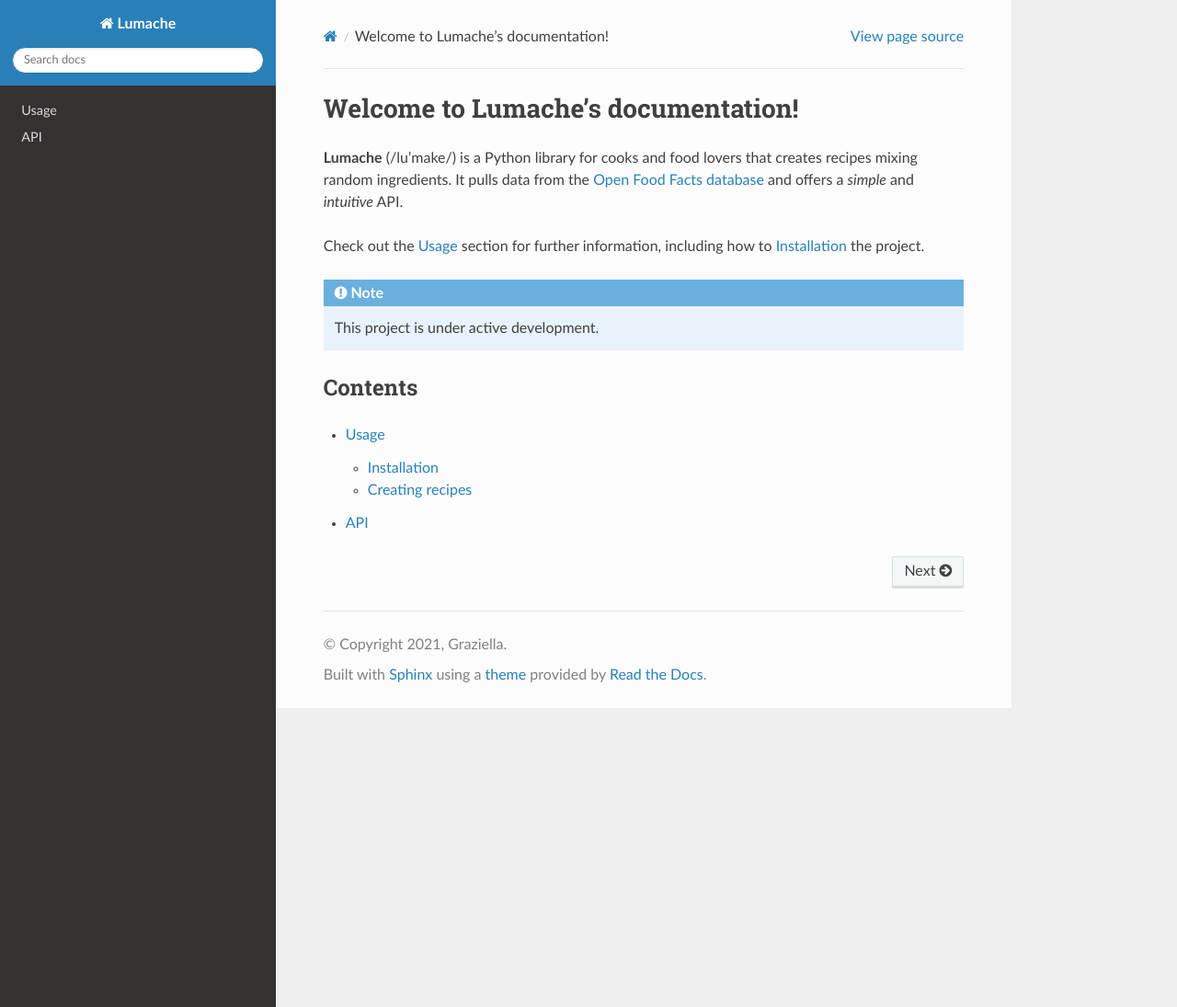
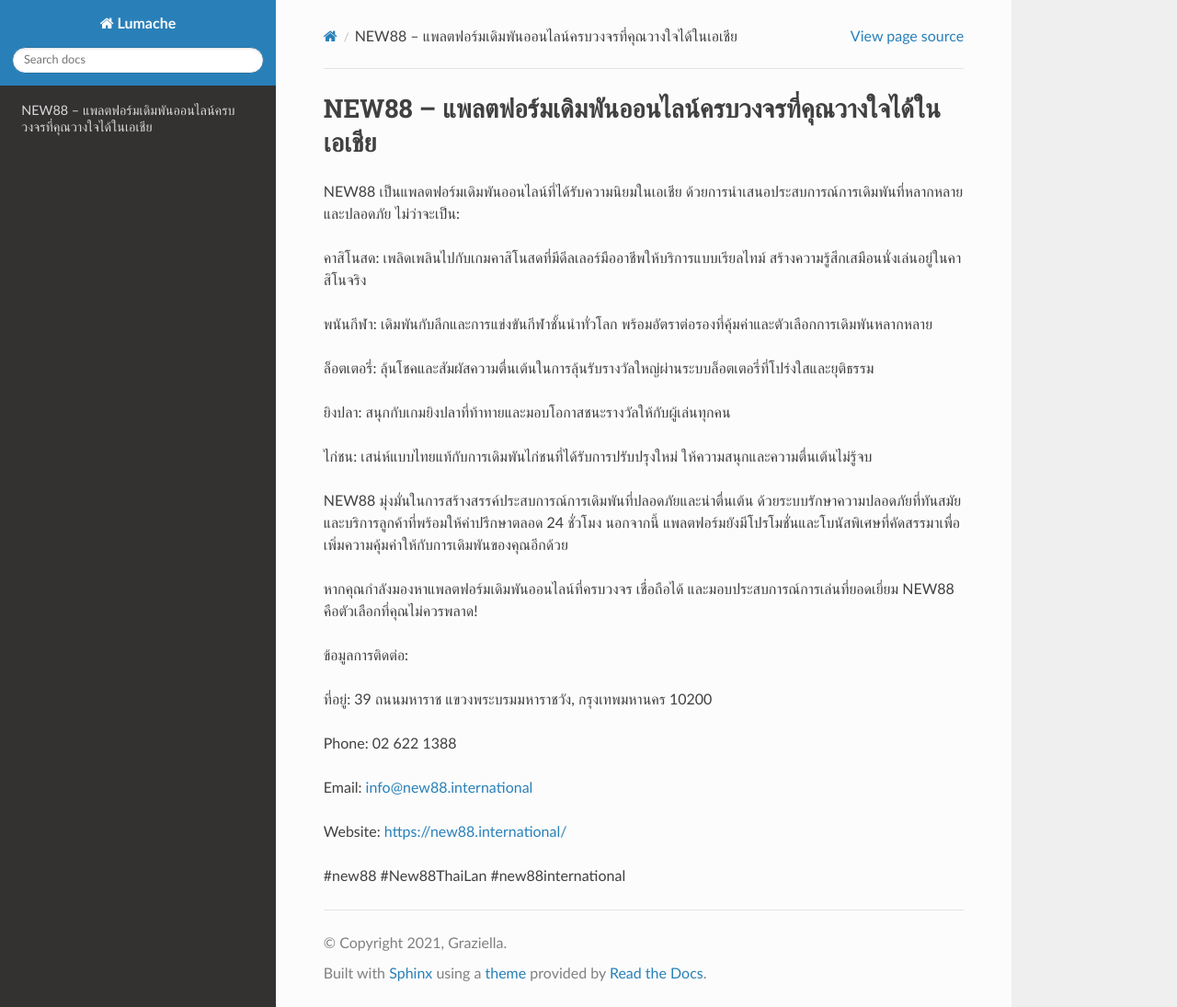
Before and after one commit to ojasvibalay/new88thailan, a Sphinx documentation site: the page built from docs/source/index.rst, in a window 1280 px wide and 1095 px high. Shown: the whole window at 92% size. Built offline with Sphinx 7.4.7 and the Read the Docs theme 3.1.0, drawn with Linux system fonts in a browser that asks for light colours.

Commit message:
Update index.rst

```diff
--- a/docs/source/index.rst
+++ b/docs/source/index.rst
@@ -1,22 +1,30 @@
-Welcome to Lumache's documentation!
+NEW88 – แพลตฟอร์มเดิมพันออนไลน์ครบวงจรที่คุณวางใจได้ในเอเชีย
 ===================================
 
-**Lumache** (/lu'make/) is a Python library for cooks and food lovers
-that creates recipes mixing random ingredients.
-It pulls data from the `Open Food Facts database <https://world.openfoodfacts.org/>`_
-and offers a *simple* and *intuitive* API.
+NEW88 เป็นแพลตฟอร์มเดิมพันออนไลน์ที่ได้รับความนิยมในเอเชีย ด้วยการนำเสนอประสบการณ์การเดิมพันที่หลากหลายและปลอดภัย ไม่ว่าจะเป็น:
 
-Check out the :doc:`usage` section for further information, including
-how to :ref:`installation` the project.
+คาสิโนสด: เพลิดเพลินไปกับเกมคาสิโนสดที่มีดีลเลอร์มืออาชีพให้บริการแบบเรียลไทม์ สร้างความรู้สึกเสมือนนั่งเล่นอยู่ในคาสิโนจริง
 
-.. note::
+พนันกีฬา: เดิมพันกับลีกและการแข่งขันกีฬาชั้นนำทั่วโลก พร้อมอัตราต่อรองที่คุ้มค่าและตัวเลือกการเดิมพันหลากหลาย
 
-   This project is under active development.
+ล็อตเตอรี่: ลุ้นโชคและสัมผัสความตื่นเต้นในการลุ้นรับรางวัลใหญ่ผ่านระบบล็อตเตอรี่ที่โปร่งใสและยุติธรรม
 
-Contents
---------
+ยิงปลา: สนุกกับเกมยิงปลาที่ท้าทายและมอบโอกาสชนะรางวัลให้กับผู้เล่นทุกคน
 
-.. toctree::
+ไก่ชน: เสน่ห์แบบไทยแท้กับการเดิมพันไก่ชนที่ได้รับการปรับปรุงใหม่ ให้ความสนุกและความตื่นเต้นไม่รู้จบ
 
-   usage
-   api
+NEW88 มุ่งมั่นในการสร้างสรรค์ประสบการณ์การเดิมพันที่ปลอดภัยและน่าตื่นเต้น ด้วยระบบรักษาความปลอดภัยที่ทันสมัยและบริการลูกค้าที่พร้อมให้คำปรึกษาตลอด 24 ชั่วโมง นอกจากนี้ แพลตฟอร์มยังมีโปรโมชั่นและโบนัสพิเศษที่คัดสรรมาเพื่อเพิ่มความคุ้มค่าให้กับการเดิมพันของคุณอีกด้วย
+
+หากคุณกำลังมองหาแพลตฟอร์มเดิมพันออนไลน์ที่ครบวงจร เชื่อถือได้ และมอบประสบการณ์การเล่นที่ยอดเยี่ยม NEW88 คือตัวเลือกที่คุณไม่ควรพลาด!
+
+ข้อมูลการติดต่อ:
+
+ที่อยู่: 39 ถนนมหาราช แขวงพระบรมมหาราชวัง, กรุงเทพมหานคร 10200
+
+Phone: 02 622 1388
+
+Email: info@new88.international
+
+Website: https://new88.international/
+
+#new88 #New88ThaiLan #new88international
```
